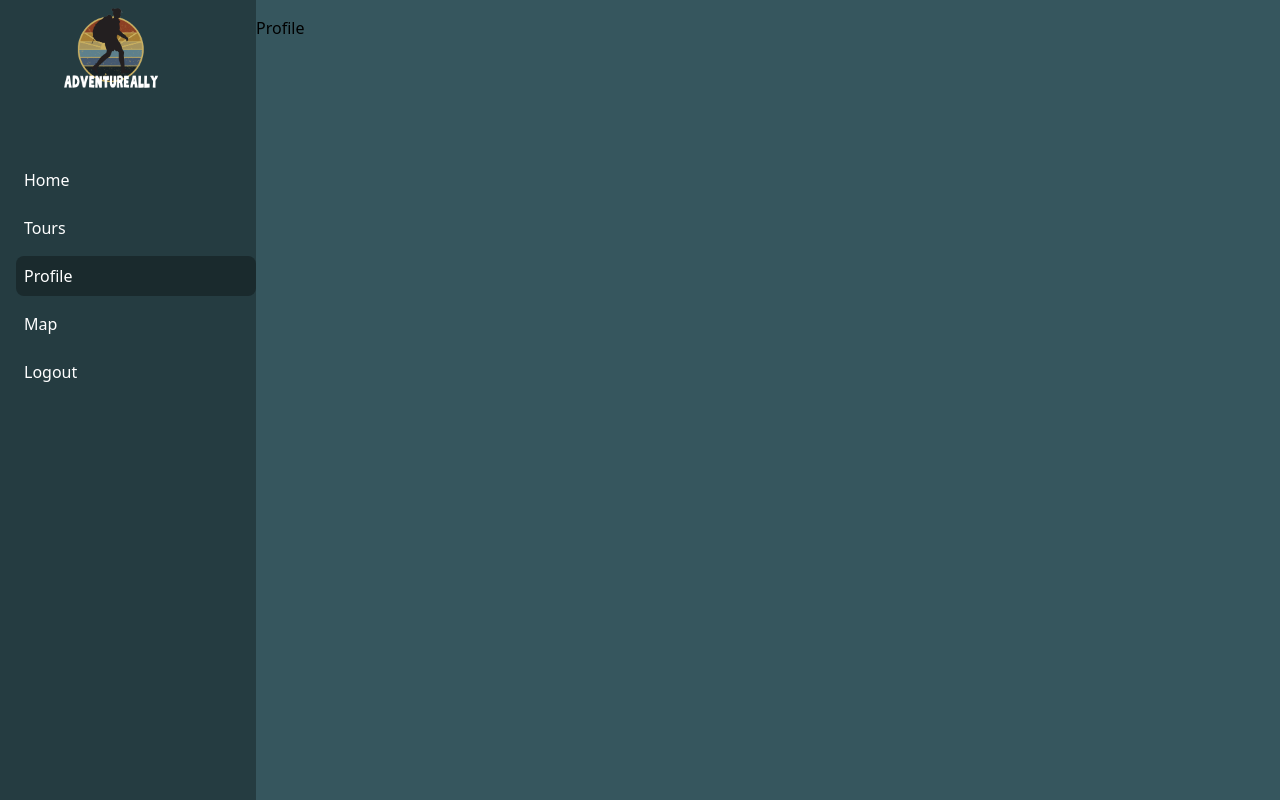
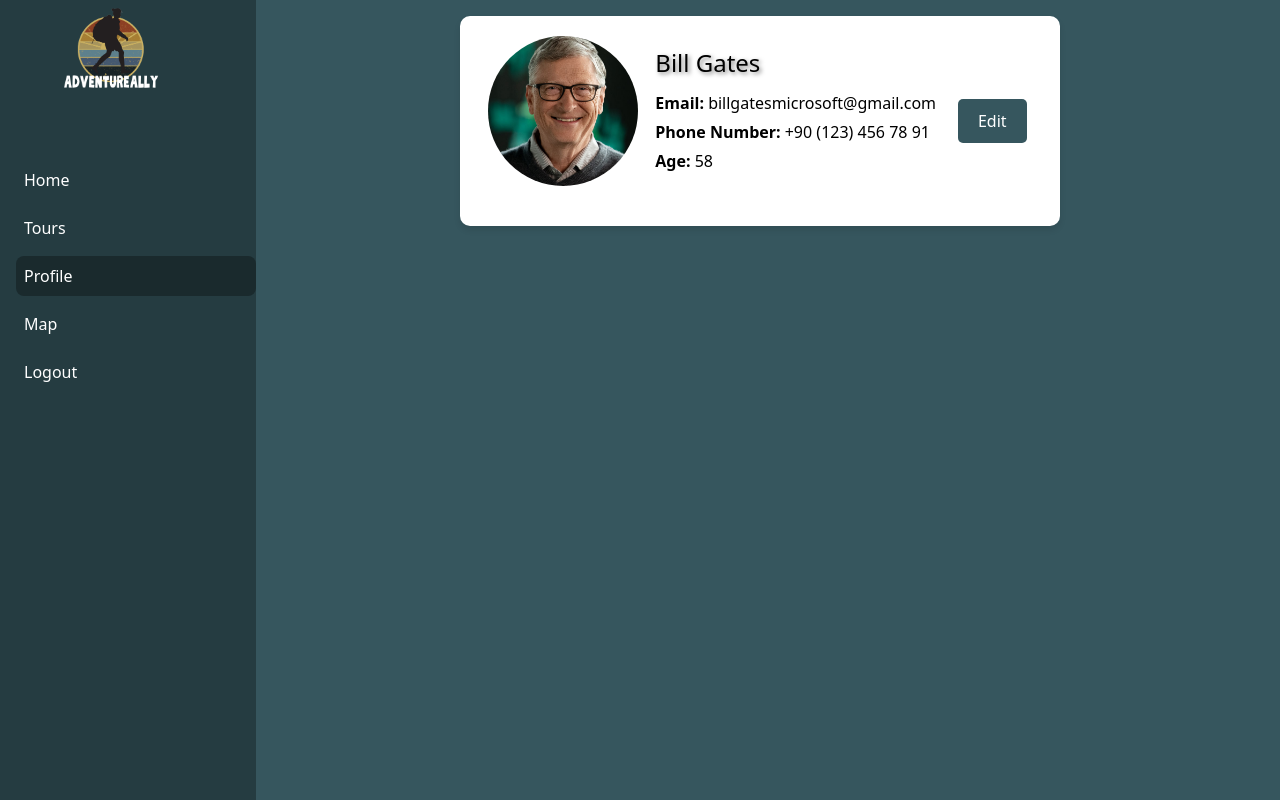
Before and after one commit to Lemanzakarya/AdventureAllyFront, a React (Vite) app: page /profile in a window 1280 px wide. Built offline with nearby package versions, Linux system fonts and the light colour scheme; a web font is replaced by a local one.

Commit message:
wrote profile and edit profile page.

```diff
--- /dev/null
+++ b/src/pages/Profile/EditProfile.tsx
@@ -0,0 +1,72 @@
+import React, { useState } from 'react';
+import './Profile.css';
+import { Link } from 'react-router-dom';
+
+const EditProfile = ({ user, onSave, onCancel, onResetPassword }: any) => {
+    const [formData, setFormData] = useState(user);
+    const [profilePicture, setProfilePicture] = useState(user.profilePicture);
+
+    const handleChange = (e: React.ChangeEvent<HTMLInputElement>) => {
+        const { name, value } = e.target;
+        setFormData((prevData: any) => ({
+            ...prevData,
+            [name]: value,
+        }));
+    };
+
+    const handleProfilePictureChange = (e: React.ChangeEvent<HTMLInputElement>) => {
+        if (e.target.files && e.target.files[0]) {
+            const file = e.target.files[0];
+            const reader = new FileReader();
+            reader.onload = (upload: any) => {
+                setProfilePicture(upload.target.result);
+            };
+            reader.readAsDataURL(file);
+        }
+    };
+
+    const handleSubmit = async (e: React.FormEvent<HTMLFormElement>) => {
+        e.preventDefault();
+        const updatedUser = {
+            ...formData,
+            profilePicture,
+        };
+        onSave(updatedUser);
+    };
+
+    return (
+        <form className="edit-profile-card" onSubmit={handleSubmit}>
+            <div className="profile-picture">
+                <img src={profilePicture || user.profilePicture} alt="Profile" />
+                <input type="file" onChange={handleProfilePictureChange} />
+                <div className="edit-actions">
+                    <button type="submit">Save</button>
+                    <button type="button" onClick={onCancel}>Cancel</button>
+                </div>
+            </div>
+            <div className="profile-info">
+                <label>
+                    Name:
+                    <input type="text" name="name" value={formData.name} onChange={handleChange} />
+                </label>
+                <label>
+                    Email:
+                    <input type="email" name="email" value={formData.email} onChange={handleChange} />
+                </label>
+                <label>
+                    Phone Number:
+                    <input type="text" name="phoneNumber" value={formData.phoneNumber} onChange={handleChange} />
+                </label>
+                <label>
+                    Age:
+                    <input type="number" name="age" value={formData.age} onChange={handleChange} />
+                </label>
+                <div className="reset-password">
+                    <Link to="#" onClick={onResetPassword}>Reset Password</Link>
+                </div>
+            </div>
+        </form>
+    );
+};
+
+export default EditProfile;
--- /dev/null
+++ b/src/pages/Profile/Profile.css
@@ -0,0 +1,125 @@
+/* Profile.css */
+.profile-card {
+    display: flex;
+    flex-direction: row;
+    justify-content: space-around;
+    align-items: center;
+    padding: 20px;
+    margin: 0 auto;
+    max-width: 600px;
+    background-color: #fff;
+    border-radius: 10px;
+    box-shadow: 0 4px 6px rgba(0, 0, 0, 0.1);
+    transition: all 0.3s ease-in-out;
+}
+
+.profile-picture img {
+    width: 150px;
+    height: 150px;
+    border-radius: 50%;
+    object-fit: cover;
+    margin-bottom: 20px;
+}
+
+.profile-info {
+    text-align: justify;
+    margin-bottom: 20px;
+}
+
+.profile-info h1 {
+    font-size: 24px;
+    margin-bottom: 10px;
+}
+
+.profile-info p {
+    font-size: 16px;
+    margin-bottom: 5px;
+}
+
+
+.edit-profile-card {
+    display: flex;
+    flex-wrap: wrap;
+    justify-content: space-around;
+    align-items: center;
+    padding: 20px;
+    margin: 0 auto;
+    max-width: 600px;
+    background-color: #fff;
+    border-radius: 10px;
+    box-shadow: 0 4px 6px rgba(0, 0, 0, 0.1);
+    transition: all 0.3s ease-in-out;
+}
+
+.reset-password a {
+    color: #076f86;
+    text-decoration: underline;
+    cursor: pointer;
+}
+
+.reset-password a:hover {
+    text-decoration: none;
+}
+
+
+.edit-icon button,
+.edit-actions button {
+    background-color: #36565E;
+    color: #fff;
+    border: none;
+    padding: 10px 20px;
+    border-radius: 5px;
+    cursor: pointer;
+    margin: 10px 5px;
+    transition: background-color 0.3s ease;
+}
+
+.edit-icon button:hover,
+.edit-actions button:hover {
+    background-color: #253C41;
+}
+
+.edit-actions {
+    display: flex;
+    justify-content: flex-start;
+    width: 100%;
+}
+
+.edit-profile-card label {
+    display: flex;
+    flex-direction: column;
+    align-items: flex-start;
+    width: 100%;
+    margin-bottom: 15px;
+}
+
+.edit-profile-card input {
+    width: 100%;
+    padding: 10px;
+    margin-top: 5px;
+    border: 1px solid #ccc;
+    border-radius: 5px;
+}
+
+/* Responsive Design */
+@media (max-width: 768px) {
+
+    .profile-card,
+    .edit-profile-card {
+        padding: 15px;
+        width: 100%;
+    }
+
+    .profile-info h1 {
+        font-size: 20px;
+    }
+
+    .profile-info p {
+        font-size: 14px;
+    }
+
+    .edit-icon button,
+    .edit-actions button {
+        padding: 8px 15px;
+    }
+}
--- a/src/pages/Profile/Profile.tsx
+++ b/src/pages/Profile/Profile.tsx
@@ -1,9 +1,53 @@
+import React, { useState } from 'react';
+import './Profile.css';
+import profilePicture from '../../assets/images/profile.jpg';
+import EditProfile from './EditProfile';
+
 const Profile = () => {
+    const [user, setUser] = useState({
+        userId: 1, // Assuming a static user ID for now
+        name: 'Bill Gates',
+        email: 'billgatesmicrosoft@gmail.com',
+        phoneNumber: '+90 (123) 456 78 91',
+        age: 58,
+        profilePicture: profilePicture,
+    });
+
+    const [isEditing, setIsEditing] = useState(false);
+
+    const handleEditClick = () => {
+        setIsEditing(true);
+    };
+
+    const handleSave = (updatedUser: any) => {
+        setUser(updatedUser);
+        setIsEditing(false);
+    };
+
+    const handleCancel = () => {
+        setIsEditing(false);
+    };
+
+    if (isEditing) {
+        return <EditProfile user={user} onSave={handleSave} onCancel={handleCancel} />;
+    }
+
     return (
-      <div>
-      Profile
-      </div>
-    )
-  }
+        <div className="profile-card">
+            <div className="profile-picture">
+                <img src={user.profilePicture} alt="Profile" />
+            </div>
+            <div className="profile-info">
+                <h1>{user.name}</h1>
+                <p><strong>Email:</strong> {user.email}</p>
+                <p><strong>Phone Number:</strong> {user.phoneNumber}</p>
+                <p><strong>Age:</strong> {user.age}</p>
+            </div>
+            <div className="edit-icon">
+                <button onClick={handleEditClick}>Edit</button>
+            </div>
+        </div>
+    );
+};
 
-  export default Profile
+export default Profile;
```
Also changed, not shown: src/assets/images/profile.jpg (added).
